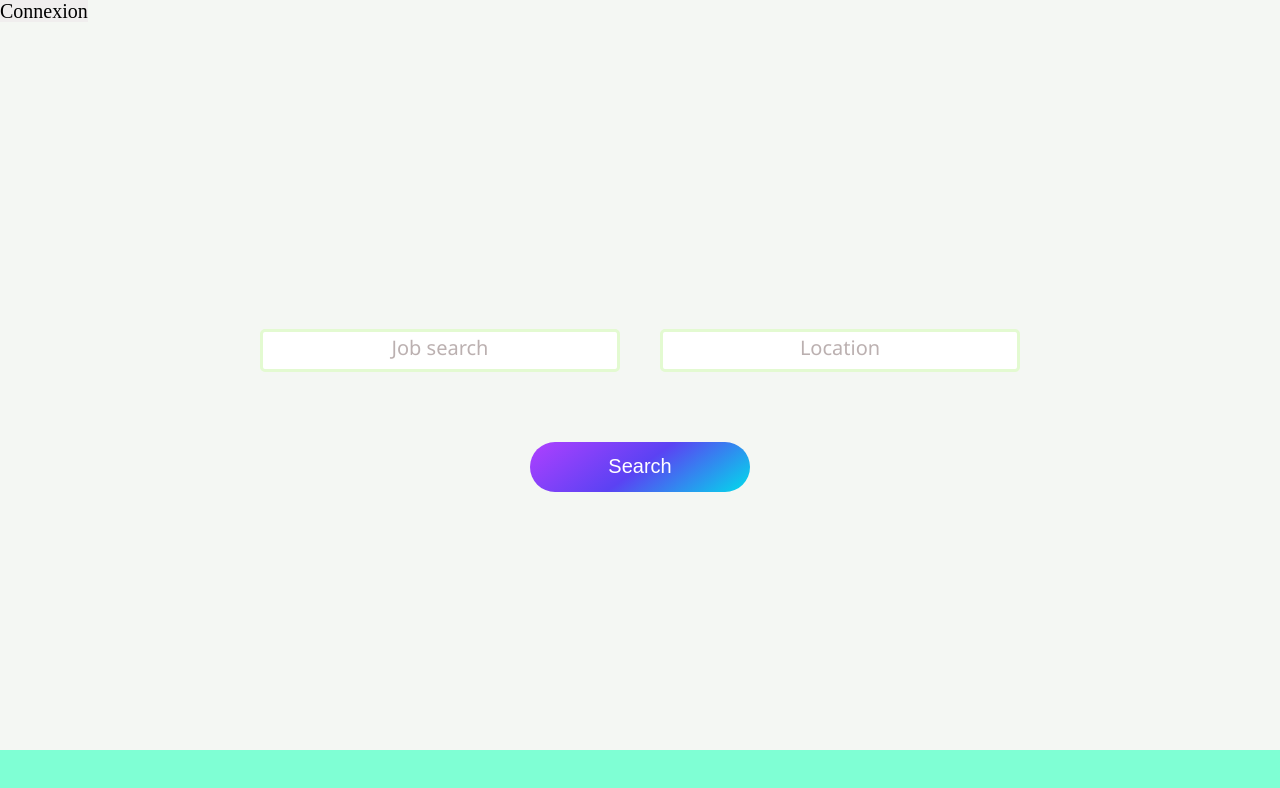
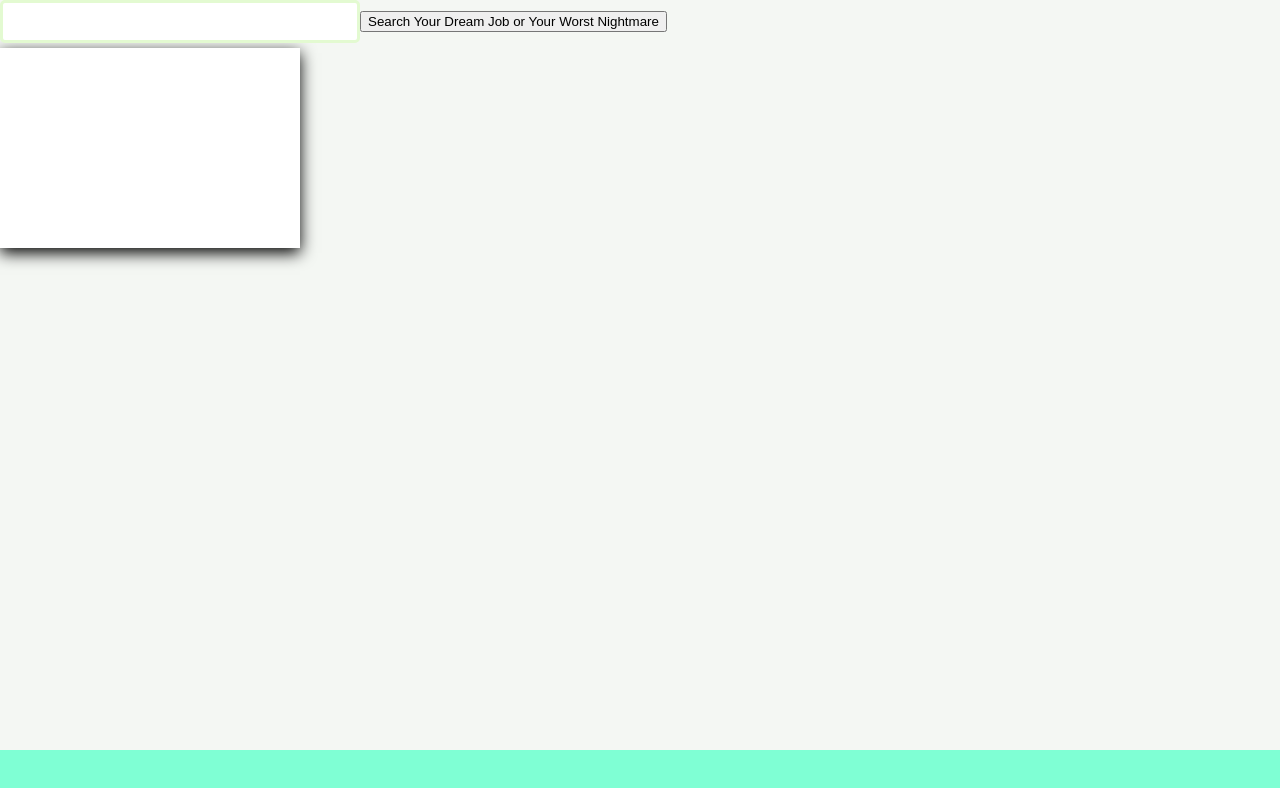
Before and after one commit to imanchamileva/project, a React (Create React App) app: page / in a window 1280 px wide. Shown: the top 788 px of the page. Built offline with nearby package versions, Linux system fonts and the light colour scheme.

Commit message:
new commit

```diff
--- a/src/App.js
+++ b/src/App.js
@@ -1,7 +1,8 @@
 import Footer from "./components/Footer";
 import Header from "./components/Header";
-import SearchBar from "./components/SearchBar";
+// import SearchBar from "./components/SearchBar";
 import Data from './assets/data.json'
+import SearchItem from "./components/SearchItem";
 // import Location from "./components/Location";
 
 
@@ -11,8 +12,9 @@ function App() {
   return (
     <div className="App">
 
-     <Header />
-     <SearchBar placeholder="Job search" data={Data}/>
+     {/* <Header /> */}
+     <SearchItem  data={Data}/>
+     {/* <SearchBar placeholder="Job search" data={Data}/> */}
 
      <Footer />
     </div>
--- a/src/components/SearchBar.js
+++ b/src/components/SearchBar.js
@@ -1,6 +1,6 @@
 import React from 'react'
 import {useState} from "react"
-
+import Data from '../assets/data.json'
 
 
 
@@ -10,12 +10,14 @@ function SearchBar({placeholder, data}) {
     const [filteredData, setFilteredData] = useState ([])
     const [filteredDataLocation, setFilteredDataLocation] = useState ([])
     const [text, setText] = useState('')
+    const [suggestions, setSuggestions] = useState([])
 
-    const onSuggestedHandler =(text) => {
 
-        setText(text)
-        setFilteredData([])
+   const itemClickHandler = (value) => {
+    setText(value)
+    setSuggestions([])
    }
+
 
 
     // jobsearch input
@@ -72,17 +74,21 @@ function SearchBar({placeholder, data}) {
                     onChange={handleFilter}
                     value={text}
 
+
                     />
 
                     {/* if array not empty, show the following */}
                     {filteredData.length !== 0 &&  (
+
                 <div className="dataResult">
                     {filteredData.slice(0,15).map((value,key) => {
                         return (
-                            <a href  className="dataItem">
+                            <div key={key}>
+                                <a onClick={() =>itemClickHandler(value.position)}  href  className="dataItem">
 
-                            <p onClick={() =>onSuggestedHandler(value.position)} >{value.position} </p>
+                                {value.position}
                                 </a>
+                                </div>
                         )
                     })}
                 </div>)
@@ -97,7 +103,7 @@ function SearchBar({placeholder, data}) {
                <div className="dataResult">
                    {filteredDataLocation.slice(0,15).map((value,key) => {
                        return (
-                            <a href  target="_blank" className="dataItem">
+                            <a  href  target="_blank" className="dataItem">
                             <p> {value.location}</p>
                            </a>
                        )
@@ -122,4 +128,4 @@ function SearchBar({placeholder, data}) {
 
 
 
-export default SearchBar
+// export default SearchBar
--- /dev/null
+++ b/src/components/SearchItem.js
@@ -0,0 +1,75 @@
+import React from 'react'
+import {useState} from "react"
+var data = require('../assets/data.json')
+
+
+
+
+function SearchItem() {
+
+
+    const [jobs, setJobs] = useState ([])
+    const [text, setText] = useState('')
+    const [suggestions, setSuggestions] = useState([])
+
+    const handleFilter = (e) => {
+        setText(e.target.value)
+
+    }
+
+    const onSearch = (searchJob) => {
+        setText(searchJob)
+        console.log('search', searchJob);
+
+    }
+
+
+  return (
+
+    <div>
+
+        <input
+        className="inputName" type="text"
+
+        onChange={handleFilter}
+        value={text}
+
+
+        />
+
+        <button className="buttonSearch" onClick={() => onSearch(text)}>Search Your Dream Job or Your Worst Nightmare</button>
+        <div className="dataResult">
+            {data.filter(value =>{
+                const searchTerm = text.toLowerCase()
+                const position= value.position.toLowerCase()
+
+                return searchTerm && position.includes(searchTerm) && position !== searchTerm
+            }).slice(0, 10)
+            .map((value,key) => (
+                <p
+                key={key}
+                onClick={()=> onSearch(value.position)}>
+                {value.position}
+                </p>
+            ))}
+        </div>
+    </div>
+
+
+
+
+
+
+
+  )
+
+
+
+
+}
+
+
+
+
+
+export default SearchItem
--- a/src/index.scss
+++ b/src/index.scss
@@ -106,11 +106,11 @@ footer {
     margin-left:10px;
 }
 
-a {
+p {
     text-decoration: none;
 }
 
-a:hover {
+p:hover {
 
     background-color:rgb(240, 238, 238);
     cursor:pointer;
--- a/src/scss/main.scss
+++ b/src/scss/main.scss
@@ -0,0 +1,3 @@
+p {
+cursor:pointer;
+}
```
Lines whose indentation alone changed are shown as unchanged.
